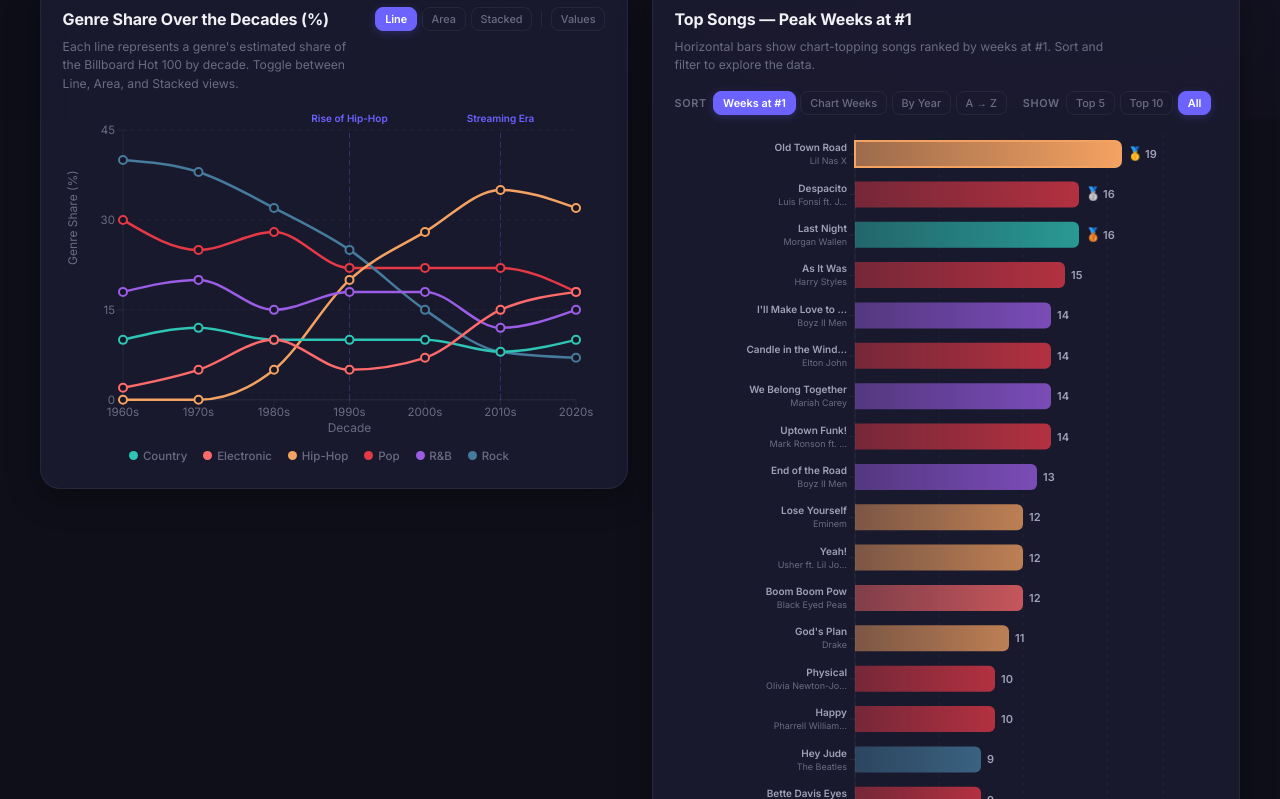
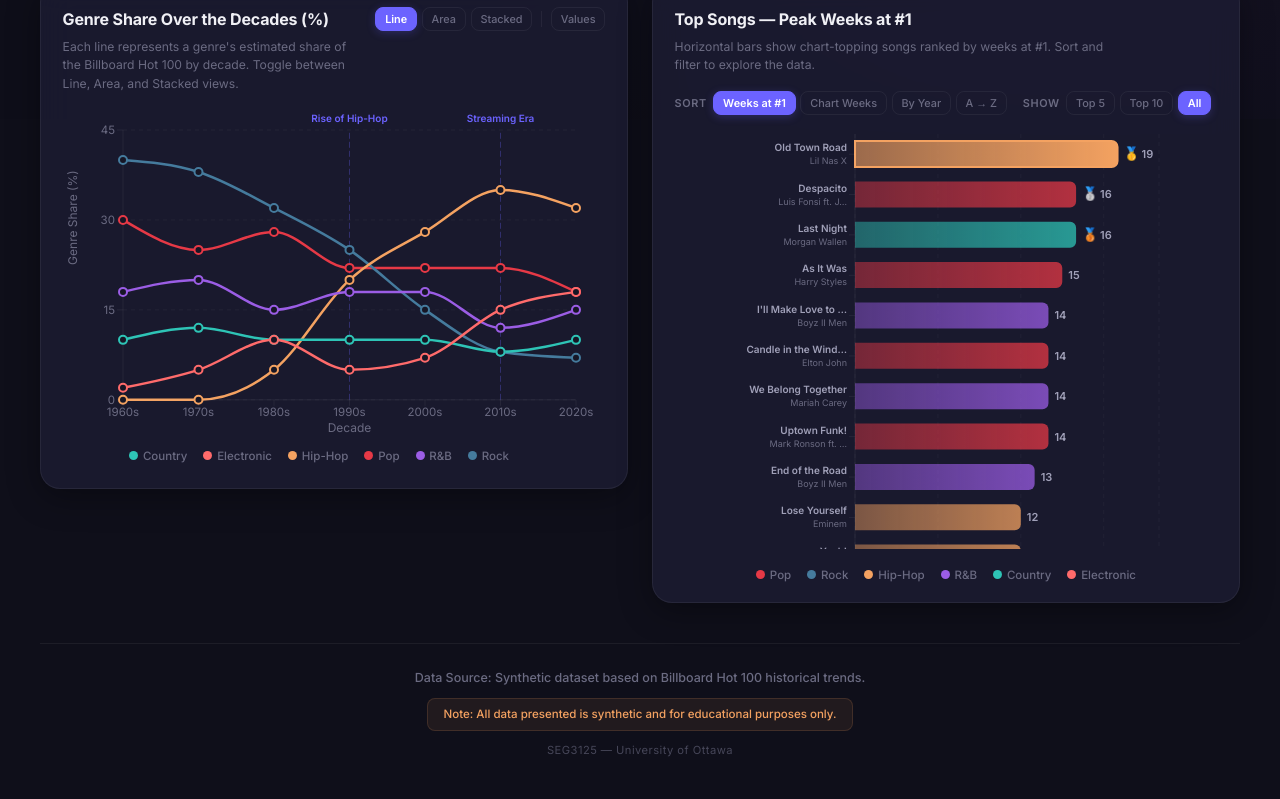
Before and after one commit to Sai-Yarla/SEG3125-Assignment-5, a React (Vite) app: page / in a window 1280 px wide. Shown: the part 681-1480 px from the top of the page. Built offline with nearby package versions, Linux system fonts and the light colour scheme.

Commit message:
Fix UI: added max height and vertical scrolling to Top Songs chart when displaying many items

```diff
--- a/src/components/TopSongsChart.jsx
+++ b/src/components/TopSongsChart.jsx
@@ -225,6 +225,7 @@
           <p className="chart-empty__text">{t.noDataMessage}</p>
         </div>
       ) : (
+        <div className="chart-scroll-container">
           <ResponsiveContainer width="100%" height={chartHeight}>
             <BarChart
               data={songs}
@@ -285,6 +286,7 @@
               </Bar>
             </BarChart>
           </ResponsiveContainer>
+        </div>
       )}
 
       <BarChartLegend t={t} activeGenres={activeGenres} />
--- a/src/index.css
+++ b/src/index.css
@@ -661,6 +661,14 @@
   font-weight: 500;
 }
 
+/* ───────────────────── Scrollable Chart Container ───────────────────── */
+.chart-scroll-container {
+  max-height: 420px;
+  overflow-y: auto;
+  overflow-x: hidden;
+  padding-right: 4px;
+}
+
 /* ───────────────────── Unified Chart Legend ───────────────────── */
 .chart-legend {
   display: flex;
```
Lines whose indentation alone changed are shown as unchanged.
